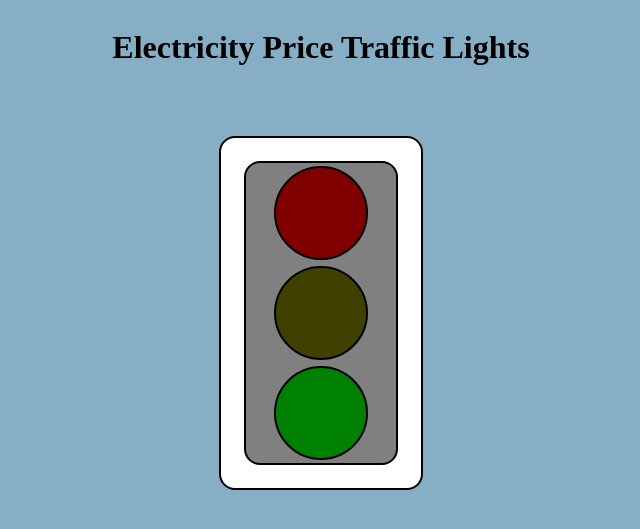
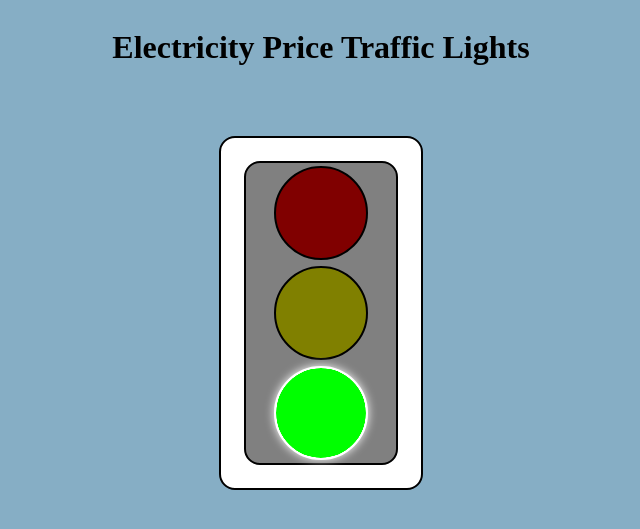
Before and after one commit to vainiovesa/market-price-electricity-watch, a Flask app: page / in a window 1280 px wide. Shown: the top 529 px of the page, without its empty margins (319-959 px from the left). Run offline with Flask 3, Linux system fonts and the light colour scheme.

Commit message:
Add functionality to lights

```diff
--- a/src/app.py
+++ b/src/app.py
@@ -5,7 +5,7 @@ app = Flask(__name__)
 
 @app.route("/")
 def index():
-    return render_template("index.html")
+    return render_template("index.html", lights={"r": False, "y": False, "g": True})
 
 if __name__ == "__main__":
     app.run()
--- a/src/static/style.css
+++ b/src/static/style.css
@@ -34,7 +34,6 @@ face {
   border: 2px solid black;
   height: 30%;
   width: 60%;
-  aspect-ratio: 1 / 1;
   border-radius: 50%;
 }
 
@@ -43,9 +42,15 @@ face {
 }
 
 .y {
-  background-color: #404000;
+  background-color: #808000;
 }
 
 .g {
   background-color: #008000;
 }
+
+#active {
+  filter: brightness(200%);
+  border: 2px solid white;
+  box-shadow: 0 0 10px white;
+}
--- a/src/templates/index.html
+++ b/src/templates/index.html
@@ -8,9 +8,9 @@
     <h1>Electricity Price Traffic Lights</h1>
     <housing>
       <inner>
-        <face class="r"></face>
-        <face class="y"></face>
-        <face class="g"></face>
+        <face class="r" {% if lights["r"] %}id="active"{% endif %}></face>
+        <face class="y" {% if lights["y"] %}id="active"{% endif %}></face>
+        <face class="g" {% if lights["g"] %}id="active"{% endif %}></face>
       </inner>
     </housing>
   </body>
```
